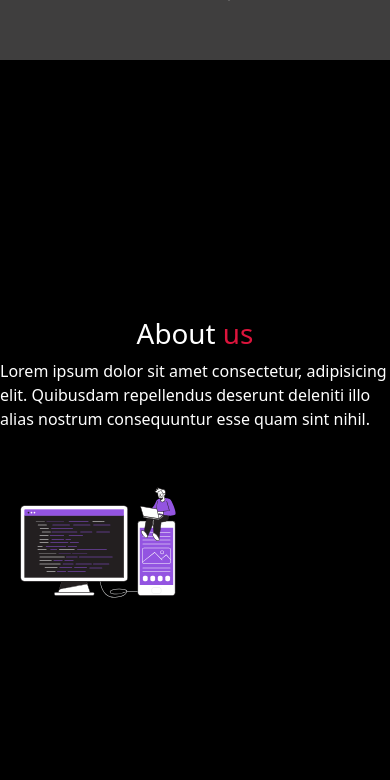
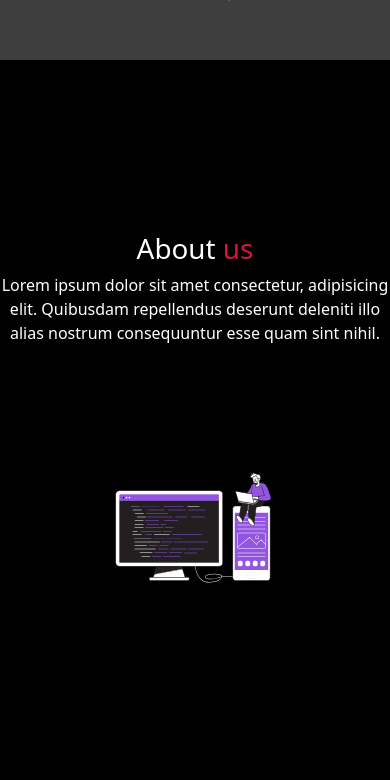
Before and after one commit to SCHW18TZ/piam, a plain HTML site: page index.html in a window 390 px wide. Shown: the part 784-1564 px from the top of the page. Drawn offline with nearby package versions, Linux system fonts and the light colour scheme; animation ran at ten frames a second.

Commit message:
updated files

```diff
--- a/app.js
+++ b/app.js
@@ -1,3 +1,5 @@
+// What's app contact
+
 var frm = document.querySelector('#contact')
 frm.addEventListener("submit", (err) => {
     // Prevents from refresh
--- a/index.html
+++ b/index.html
@@ -1,21 +1,23 @@
 <!-- schwitz.me -->
 <!-- Made by schwitz -->
-
 <!DOCTYPE html>
 <html lang="en">
    <head>
       <meta charset="utf-8">
       <title>cyberschool</title>
       <meta name="viewport" content="width=device-width, initial-scale=1.0, minimum-scale=1.0, maximum-scale=1.0, user-scalable=no">
+      <!-- Local css -->
       <link rel="stylesheet" media="screen" href="style.css">
+      <!-- Font awesome -->
       <link rel="stylesheet" href="https://pro.fontawesome.com/releases/v5.10.0/css/all.css" integrity="sha384-AYmEC3Yw5cVb3ZcuHtOA93w35dYTsvhLPVnYs9eStHfGJvOvKxVfELGroGkvsg+p" crossorigin="anonymous"/>
-
       <!-- Bootstrap -->
       <link href="https://cdn.jsdelivr.net/npm/bootstrap@5.1.2/dist/css/bootstrap.min.css" rel="stylesheet" integrity="sha384-uWxY/CJNBR+1zjPWmfnSnVxwRheevXITnMqoEIeG1LJrdI0GlVs/9cVSyPYXdcSF" crossorigin="anonymous">
       <script src="https://cdn.jsdelivr.net/npm/bootstrap@5.1.2/dist/js/bootstrap.bundle.min.js" integrity="sha384-kQtW33rZJAHjgefvhyyzcGF3C5TFyBQBA13V1RKPf4uH+bwyzQxZ6CmMZHmNBEfJ" crossorigin="anonymous"></script>
    </head>
    <body>
-   <script src="/app.js"></script>
+
+      <!-- Navbar Start -->
+
       <nav class="  navbar navbar-expand-lg fixed-top navbar-dark bg-dark ">
          <div class="container-fluid">
             <a class="navbar-brand" href="#"><span>C</span>yberschool</a>
@@ -39,7 +41,9 @@
             </div>
          </div>
       </nav>
+      <!-- Navbar End -->
 
+      <!-- Hero Start -->
 
       <div id="particles-js">
          <div class="particles-js-text">
@@ -48,16 +52,21 @@
             <a href="#about">  <button>About us</button></a>
          </div>
       </div>
-
       <section id="about">
          <div class="col-sm-12">
             <div class="about-text">
                <h1>About <span>us</span></h1>
                <p>Lorem ipsum dolor sit amet consectetur, adipisicing elit. Quibusdam repellendus deserunt deleniti illo alias nostrum consequuntur esse quam sint nihil.</p>
             </div>
+            <div class="about-img">
                <img src="/images/abt.5715b1a.svg" alt="   ">
             </div>
+         </div>
       </section>
+
+      <!-- Hero End -->
+
+      <!-- Trainers Start -->
 
       <section id="trainers">
          <h1>Our <span> trainers</span></h1>
@@ -67,7 +76,8 @@
                <div class="card-body">
                   <h5 class="card-title">Abhinandan Jain</h5>
                   <p class="card-text">Azure Core Engineer at Microsoft
-               (cloud trainer)</p>
+                     (cloud trainer)
+                  </p>
                </div>
             </div>
             <div class="card" style="width: 18rem;">
@@ -75,7 +85,8 @@
                <div class="card-body">
                   <h5 class="card-title">Rohit Manoharan</h5>
                   <p class="card-text">Working at Palo Alto Network
-               (Palo alto , Check point)</p>
+                     (Palo alto , Check point)
+                  </p>
                </div>
             </div>
             <div class="card" style="width: 18rem;">
@@ -84,13 +95,16 @@
                   <h5 class="card-title">Anand Mohan</h5>
                   <p class="card-text">
                      M-TECH In Cybersecurity & Forensic Science
-                  (Ccna,Cybersecurity)</p>
+                     (Ccna,Cybersecurity)
+                  </p>
                </div>
             </div>
          </div>
+      </section>
 
+      <!-- Trainers Start -->
 
-      </section>
+      <!-- Contact Start -->
 
       <section id="contact">
          <div class="container contact" id="contact">
@@ -120,17 +134,16 @@
          </div>
       </section>
 
+      <!-- Contact Start -->
+
       <script src="/app.js"></script>
 
       <!-- particle effect -->
       <script src="https://cdn.jsdelivr.net/particles.js/2.0.0/particles.min.js"></script>
-
       <script>
          particlesJS.load('particles-js', 'particles.json', function() {
          console.log('callback - particles.js config loaded');
          });
       </script>
-
-
    </body>
 </html>
--- a/style.css
+++ b/style.css
@@ -3,6 +3,30 @@
     margin: 0;
     box-sizing: border-box;
 }
+
+/* Scrollbar -- start */
+::-webkit-scrollbar {
+  width: 8px;
+  height: 8px;
+}
+
+/* Track */
+::-webkit-scrollbar-track {
+  background: transparent;
+}
+
+/* Handle */
+::-webkit-scrollbar-thumb {
+  background: rgb(229, 21, 63);
+}
+
+/* Handle on hover */
+::-webkit-scrollbar-thumb:hover {
+  background: rgb(229, 1, 1);
+}
+
+/* Scrollbar -- end */
+
 
 /* Navbar Start */
 
@@ -218,3 +242,60 @@ span{
 }
 
 /* Contact End */
+
+@media only screen and (max-width: 600px) {
+  #trainers{
+    height: 200vh;
+  }
+  .card{
+    margin-top: 30px;
+  }
+  .about-img{
+    display: flex;
+    transform:translate(-50% -50%) ;
+    /* justify-content: center;
+    align-items: center; */
+    margin: 200px 100px;
+  }
+  .about-img img{
+    width: 150px;
+    height: 150px;
+  }
+
+  #about {
+    padding-top:100px;
+    text-align: center;
+  }
+
+  .cards img{
+    height: 190px;
+  }
+
+  .cards{
+    display: flex;
+    justify-content: center;
+    align-items: center;
+    flex-wrap:wrap;
+    flex-direction: row;
+  }
+}
+
+@media only screen and (max-width: 1024px) {
+
+
+  #about{
+    text-align: center;
+  }
+
+  .about-img {
+    display: flex;
+    align-items: center;
+    justify-content: center;
+    transform:translate(-50% -50%) ;
+    margin: 200px 100px;
+
+  }
+
+}
+
+/* Media Querry */
```
Lines whose indentation alone changed are shown as unchanged.
